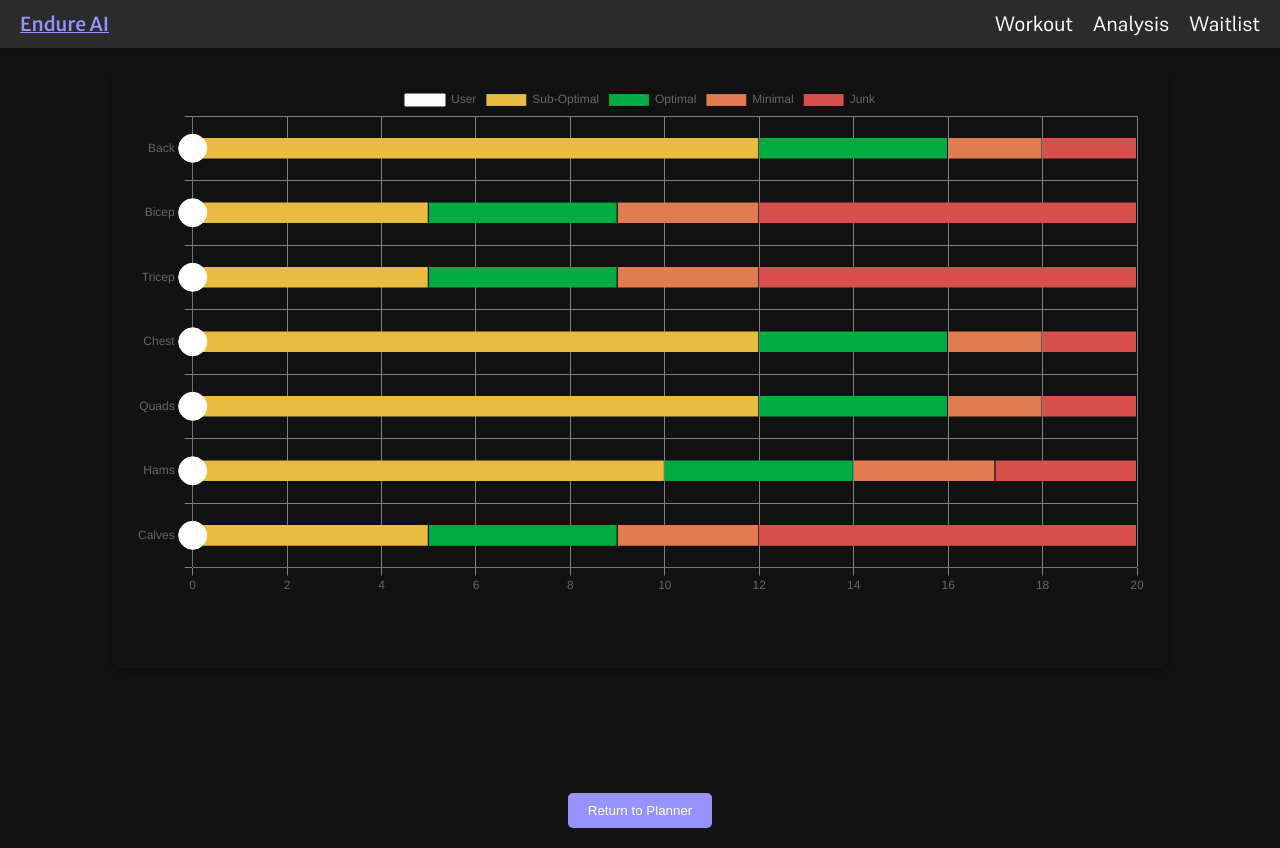
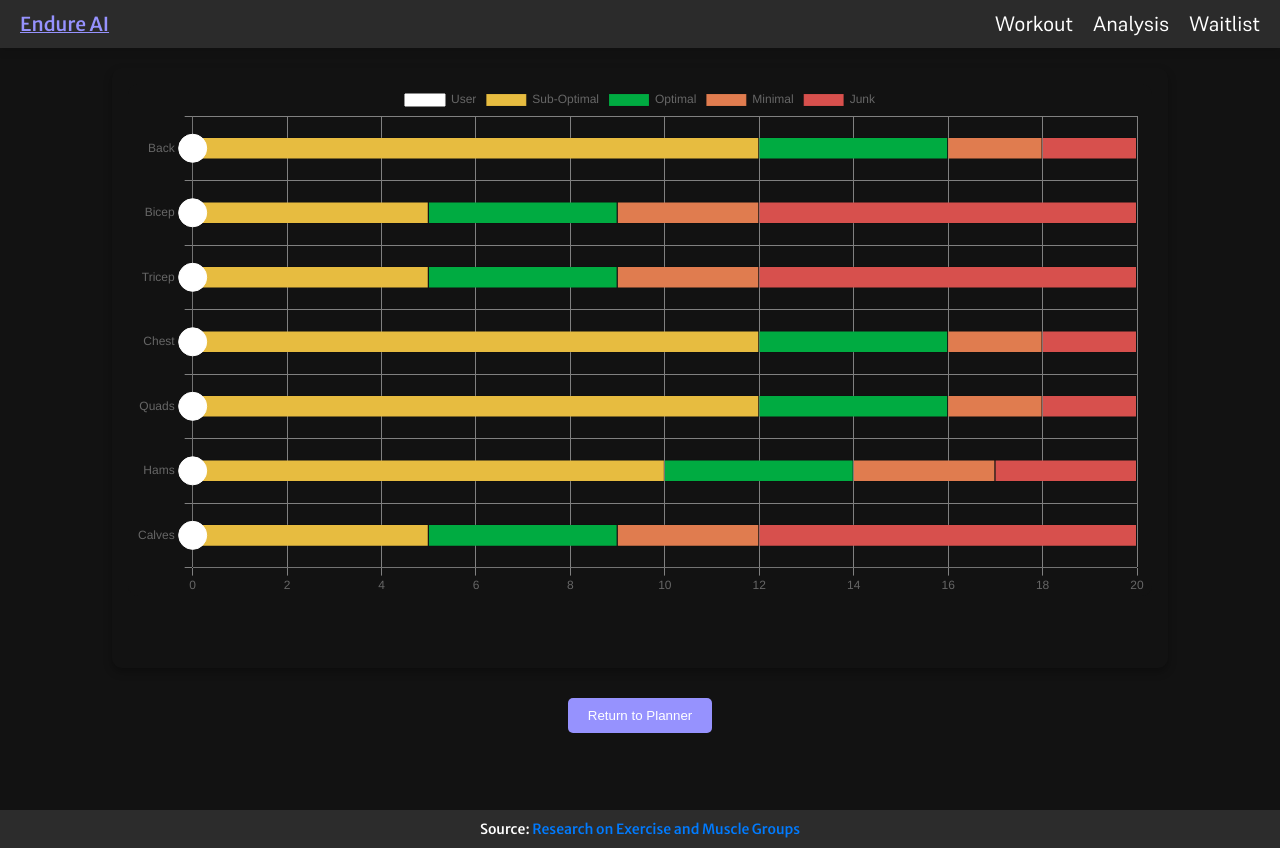
Before and after one commit to Ph1so/FitAnalyzer, a React (Create React App) app: page /analysis in a window 1280 px wide. Built offline with nearby package versions, Linux system fonts and the light colour scheme; no server answers.

Commit message:
added footer back in

```diff
--- a/src/components/AnalysisPage.js
+++ b/src/components/AnalysisPage.js
@@ -17,8 +17,7 @@ const AnalysisPage = () => {
     <div className="analysis-page">
       <div className="content">
         <BarChart />
-      </div>
-      <div className="Planner-Button-Container">
+        <div className="Planner-Button-Container">
         <button
           className="Planner-Button"
           onClick={handlePlannerClick}
@@ -26,6 +25,19 @@ const AnalysisPage = () => {
           Return to Planner
         </button>
       </div>
+      </div>
+      <footer className="source">
+        <p>
+          Source:{" "}
+          <a
+            href="https://www.ncbi.nlm.nih.gov/pmc/articles/PMC5684266/"
+            target="_blank"
+            rel="noopener noreferrer"
+          >
+            Research on Exercise and Muscle Groups
+          </a>
+        </p>
+        </footer>
     </div>
   );
 };
```
